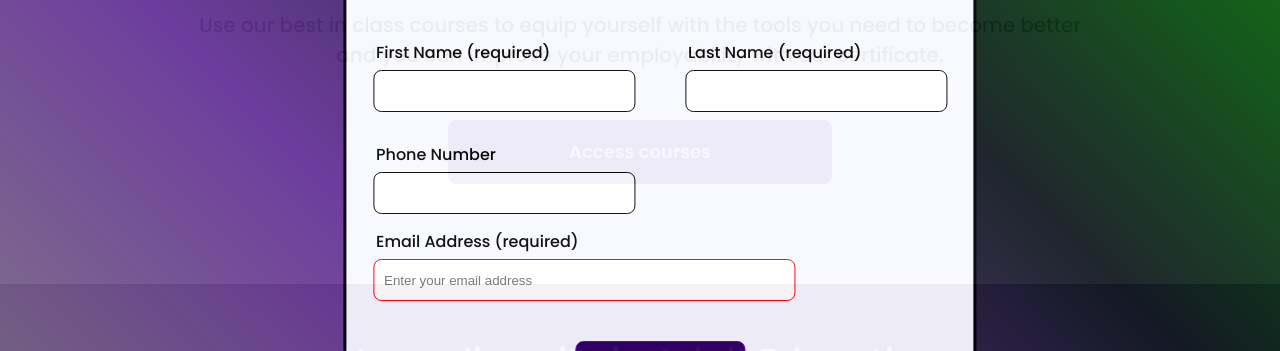
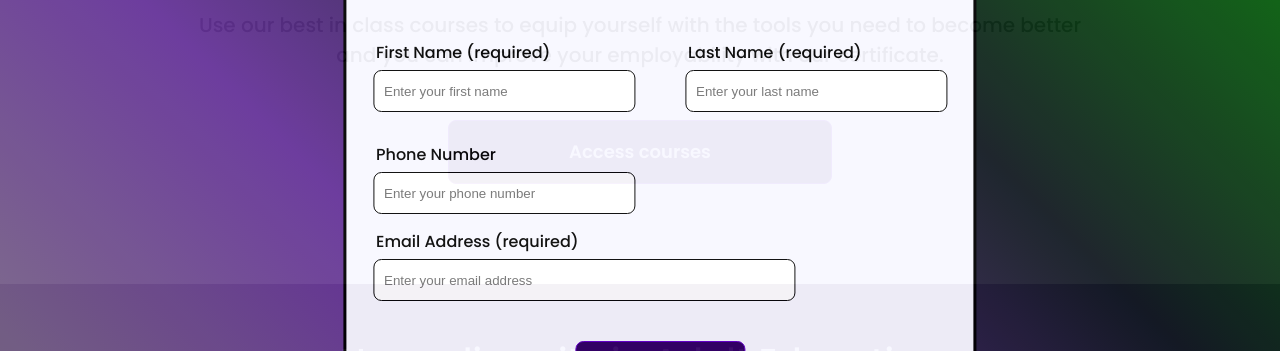
Before and after one commit to shademel/neurostudy-portal, a Next.js app: page / in a window 1280 px wide. Both pictures are taken after a click on the button "Access courses". Shown: the part 816-1167 px from the top of the page. Built offline with nearby package versions, Linux system fonts and the light colour scheme.

Commit message:
Adding individual error messages

```diff
--- a/src/app/components/popupSignup/DialogComponent.tsx
+++ b/src/app/components/popupSignup/DialogComponent.tsx
@@ -5,8 +5,12 @@ import styles from './dialog.module.css';
 import CRMCreateResponseInterface from '@/app/interfaces/CRMCreateResponseInterface';
 import { TeacherRegistrationType } from '@/app/interfaces/TeacherRegistrationType';
 import { registerTeacherData } from '@/app/utilities/registerTeacherData';
-import { isValidTeacherRegistrationData } from '@/app/utilities/validateTeacherRegistrationData';
 import Typography, { TypographyVariant } from '../typography/Typography';
+import {
+  EMAIL_REGEX,
+  NAME_REGEX,
+  PHONE_REGEX,
+} from '@/app/utilities/constants';
 
 const DialogPopUp: React.FC<{ onClose: () => void }> = ({ onClose }) => {
   const handleSubmit = async (event: React.FormEvent) => {
@@ -17,26 +21,29 @@ const DialogPopUp: React.FC<{ onClose: () => void }> = ({ onClose }) => {
       email: email,
       phone: phoneNumber,
     };
-    if (isValidTeacherRegistrationData(teacherRegistrationData)) {
+    if (firstNameError || lastNameError || phoneNumberError || emailError) {
+      return;
+    } else {
       const outcome: CRMCreateResponseInterface = await registerTeacherData(
         teacherRegistrationData
       );
       if (outcome.id) {
         setSubmissionSuccess(true);
       }
-    } else {
-      // Set invalid data message for form
-      // Better replace isValidTeacherRegistrationData with individual checks
-      // so that we can set error messages for individual items
-      console.log('invalid data');
     }
   };
 
   const [submissionSuccess, setSubmissionSuccess] = useState(false);
-  const [firstName, setFirstName] = useState(' ');
-  const [lastName, setLastName] = useState(' ');
-  const [phoneNumber, setPhoneNumber] = useState(' ');
-  const [email, setEmail] = useState(' ');
+  const [firstName, setFirstName] = useState('');
+  const [firstNameError, setFirstNameError] = useState<string | undefined>();
+  const [lastName, setLastName] = useState('');
+  const [lastNameError, setLastNameError] = useState<string | undefined>();
+  const [phoneNumber, setPhoneNumber] = useState('');
+  const [phoneNumberError, setPhoneNumberError] = useState<string | undefined>(
+    ''
+  );
+  const [email, setEmail] = useState('');
+  const [emailError, setEmailError] = useState<string | undefined>();
 
   const popupRef = useRef<HTMLDivElement | null>(null);
 
@@ -82,49 +89,73 @@ const DialogPopUp: React.FC<{ onClose: () => void }> = ({ onClose }) => {
                 <div className={styles.name}>
                   <div className={styles.textArea}>
                     <TextBox
-                      name={'firstName'}
+                      name={'FirstName'}
                       label={'First Name (required)'}
                       type={'text'}
                       value={firstName}
                       required={true}
                       placeholder={'Enter your first name'}
+                      errorMessage={firstNameError}
                       onChange={(e) => setFirstName(e.target.value.trim())}
-                    ></TextBox>
+                      onBlur={() =>
+                        !NAME_REGEX.test(firstName)
+                          ? setFirstNameError('First Name is invalid')
+                          : setFirstNameError(undefined)
+                      }
+                    />
                   </div>
                   <div className={styles.textArea}>
                     <TextBox
-                      name={'lastName'}
+                      name={'LastName'}
                       label={'Last Name (required)'}
                       type={'text'}
                       value={lastName}
                       required={true}
                       placeholder={'Enter your last name'}
+                      errorMessage={lastNameError}
+                      onBlur={() =>
+                        !NAME_REGEX.test(lastName)
+                          ? setLastNameError('Last Name is invalid')
+                          : setLastNameError(undefined)
+                      }
                       onChange={(e) => setLastName(e.target.value.trim())}
-                    ></TextBox>
+                    />
                   </div>
                 </div>
                 <div className={styles.textArea}>
                   <TextBox
-                    name={'phoneNumber'}
+                    name={'PhoneNumber'}
                     label={'Phone Number'}
                     type={'text'}
                     value={phoneNumber}
+                    errorMessage={phoneNumberError}
                     required={false}
                     placeholder={'Enter your phone number'}
+                    onBlur={() =>
+                      !PHONE_REGEX.test(phoneNumber)
+                        ? setPhoneNumberError('Phone number is invalid')
+                        : setPhoneNumberError(undefined)
+                    }
                     onChange={(e) => setPhoneNumber(e.target.value.trim())}
-                  ></TextBox>
+                  />
                 </div>
                 <div className={styles.textArea}>
                   <TextBox
                     variant={TextboxVariant.LONGER}
-                    name={'email'}
+                    name={'Email'}
                     label={'Email Address (required)'}
                     type={'email'}
                     value={email}
                     required={true}
+                    errorMessage={emailError}
                     placeholder={'Enter your email address'}
+                    onBlur={() =>
+                      !EMAIL_REGEX.test(email)
+                        ? setEmailError('Email Address is invalid')
+                        : setEmailError(undefined)
+                    }
                     onChange={(e) => setEmail(e.target.value.trim())}
-                  ></TextBox>
+                  />
                 </div>
                 <div className={styles.buttonArea}>
                   <ActionButton
--- a/src/app/components/teacherSection/Teacher.tsx
+++ b/src/app/components/teacherSection/Teacher.tsx
@@ -31,7 +31,6 @@ export default function Teacher() {
           onClick={openModal}
         />
       </div>
-
       {isModalOpen && <DialogPopUp onClose={() => setIsModalOpen(false)} />}
     </div>
   );
--- a/src/app/components/textbox/Textbox.tsx
+++ b/src/app/components/textbox/Textbox.tsx
@@ -19,6 +19,7 @@ type TextBoxProps = {
   className?: string;
   variant?: TextboxVariant;
   onChange: (event: ChangeEvent<HTMLInputElement>) => void;
+  onBlur?: () => void;
 };
 
 export default function TextBox(props: TextBoxProps) {
@@ -50,6 +51,7 @@ export default function TextBox(props: TextBoxProps) {
         required={props.required}
         placeholder={props.placeholder}
         className={textBoxClass}
+        onBlur={props.onBlur}
       />
       {props.errorMessage && (
         <span className={styles.errorMessage}>{props.errorMessage}</span>
--- a/src/app/components/textbox/textbox.module.css
+++ b/src/app/components/textbox/textbox.module.css
@@ -14,8 +14,7 @@
   width: 25rem;
 }
 /* errorRed */
-.textboxError,
-.textBox:invalid {
+.textboxError {
   border: 1px solid var(--errorRed);
 }
 
```
